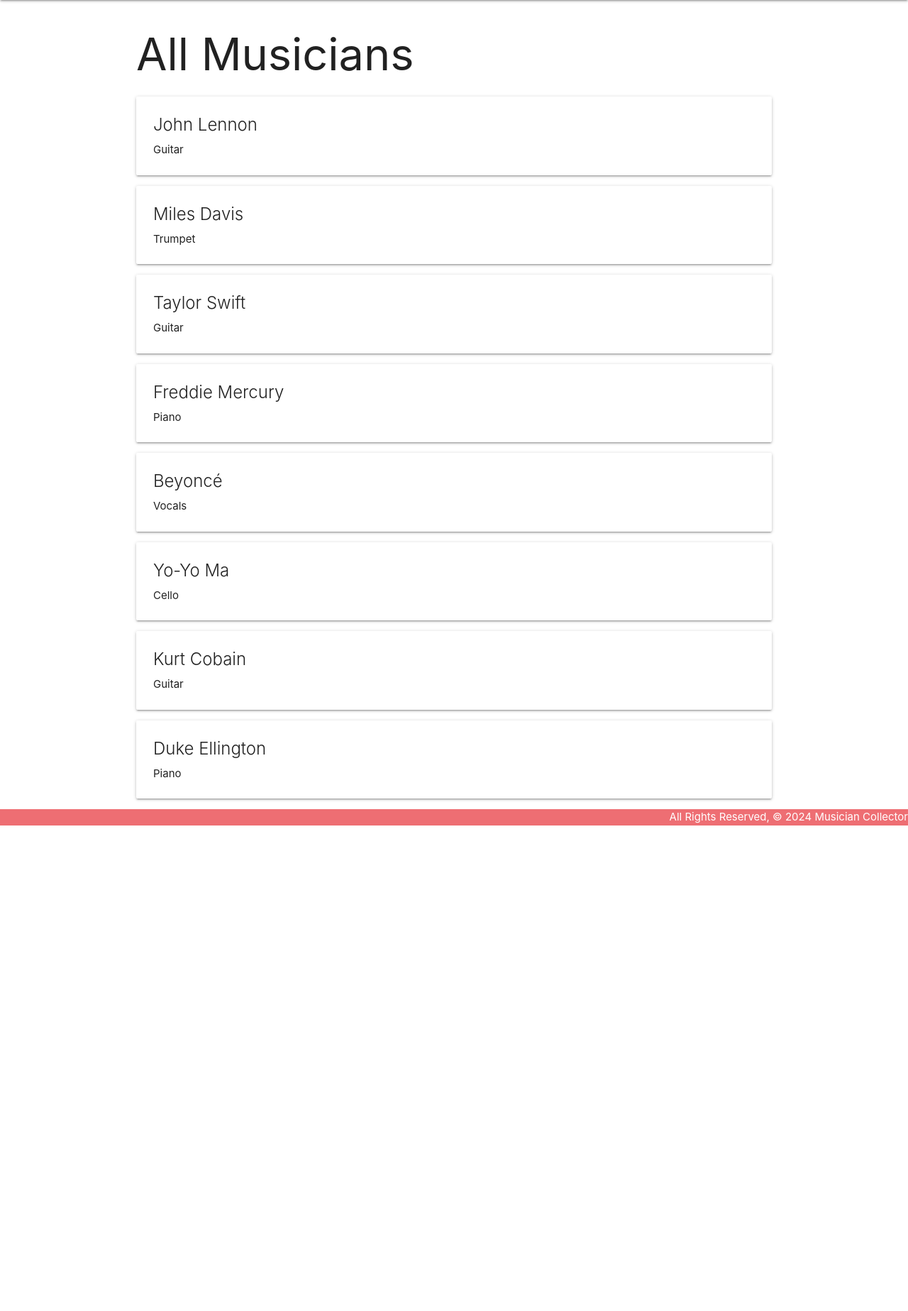
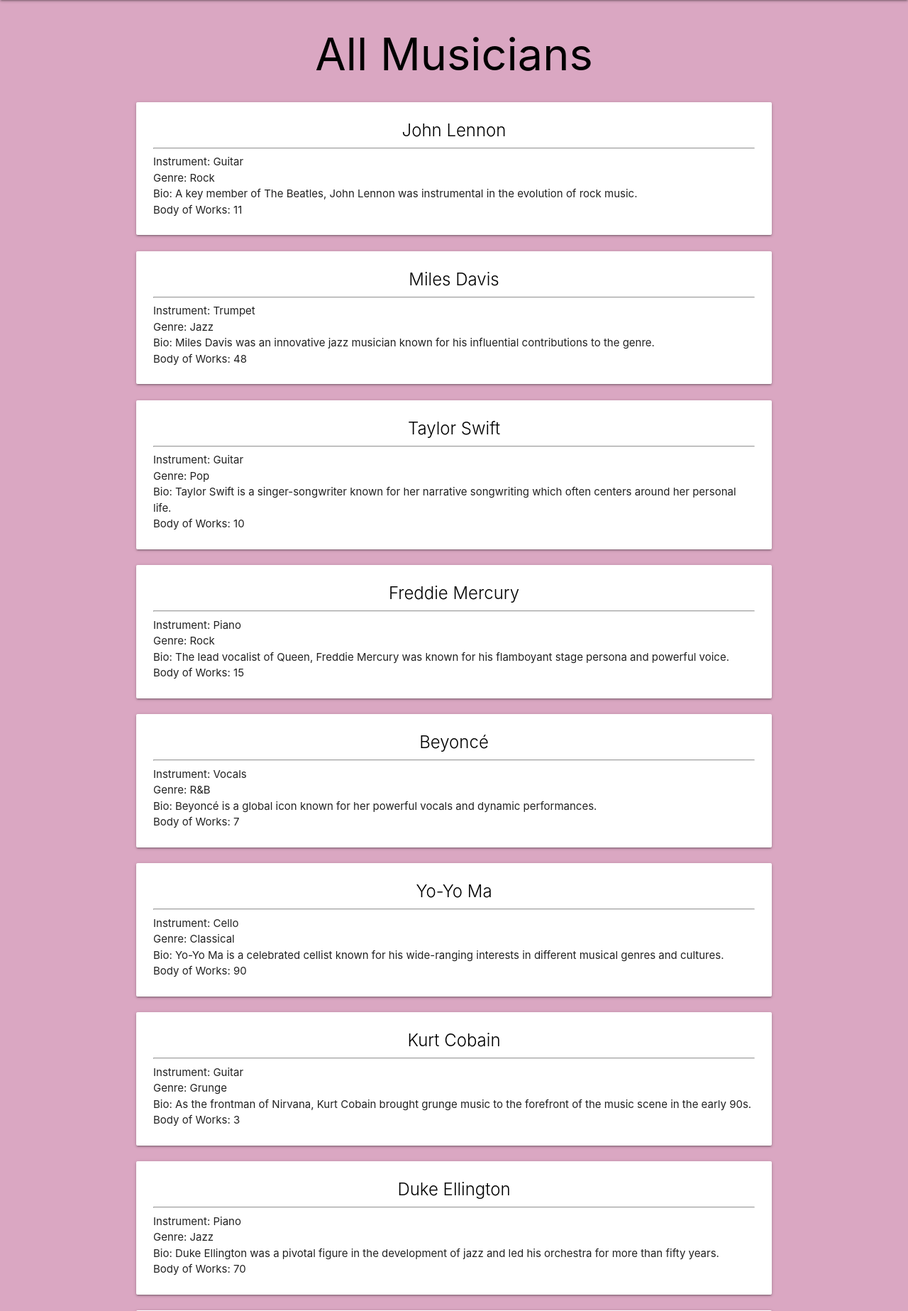
Before and after one commit to JaCrawford92/musician_collector, a Django app: page /musicians/ in a window 1280 px wide. Shown: the part 64-1911 px from the top of the page at 71% size. Before the commit the page ends 1227 px from the top, so only its background shows below. Run offline with Django 5.2, Linux system fonts and the light colour scheme.

Commit message:
some styling added

```diff
--- a/musiciancollector_app/static/css/style.css
+++ b/musiciancollector_app/static/css/style.css
@@ -2,13 +2,30 @@ body {
     display: flex;
     min-height: 100vh;
     flex-direction: column;
-  }
+    background-color: rgb(218, 167, 194);
+}
 
-  main {
+h1 {
+    text-align: center;
+    color: rgb(0, 0, 0);
+}
+
+.container {
+    display: flex;
+    flex-direction: column;
+    min-height: 100vh;
+}
+
+.card-title {
+    text-align: center;
+    color: rgb(0, 0, 0);
+}
+
+main {
     flex: 1 0 auto;
-  }
+}
 
-  footer.page-footer {
+footer.page-footer {
     padding-top: 0;
     text-align: right;
-  }
+}
--- a/musiciancollector_app/templates/musicians/home.html
+++ b/musiciancollector_app/templates/musicians/home.html
@@ -1,6 +1,7 @@
 {% extends 'musicians/base.html' %}
 {% block content %}
 
-<h1>Welcome Musician Collector</h1>
+<h2>Welcome Musician Collector</h2>
+<h5><p>Musician collector lets you browse different type of artist.</p></h5>
 
 {% endblock %}
--- a/musiciancollector_app/templates/musicians/index.html
+++ b/musiciancollector_app/templates/musicians/index.html
@@ -5,10 +5,15 @@
 
 {% for musician in musicians %}
     <div class="card">
-        <div class="card-content">
-        <span class="card-title">{{ musician.name }}</span>
-        <p>{{ musician.instrument }}</p>
-        <p>{{ musician.bio }}</p>
+        <div class="card-container">
+            <div class="card-content">
+            <span class="card-title">{{ musician.name }}</span>
+            <hr>
+            <p>Instrument: {{ musician.instrument }}</p>
+            <p>Genre: {{ musician.genre }}</p>
+            <p>Bio: {{ musician.bio }}</p>
+            <p>Body of Works: {{ musician.body_of_works }}</p>
+            </div>
         </div>
     </div>
 {% endfor %}
--- a/musiciancollector_app/views.py
+++ b/musiciancollector_app/views.py
@@ -2,14 +2,24 @@ from django.shortcuts import render
 # from django.http import HttpResponse
 
 musicians = [
-    {"name": "John Lennon", "instrument": "Guitar", "genre": "Rock", "band": "The Beatles"},
-    {"name": "Miles Davis", "instrument": "Trumpet", "genre": "Jazz", "solo_artist": True},
-    {"name": "Taylor Swift", "instrument": "Guitar", "genre": "Pop", "solo_artist": True},
-    {"name": "Freddie Mercury", "instrument": "Piano", "genre": "Rock", "band": "Queen"},
-    {"name": "Beyoncé", "instrument": "Vocals", "genre": "R&B", "solo_artist": True},
-    {"name": "Yo-Yo Ma", "instrument": "Cello", "genre": "Classical", "solo_artist": True},
-    {"name": "Kurt Cobain", "instrument": "Guitar", "genre": "Grunge", "band": "Nirvana"},
-    {"name": "Duke Ellington", "instrument": "Piano", "genre": "Jazz", "band": "Duke Ellington Orchestra"}
+    {"name": "John Lennon", "instrument": "Guitar", "genre": "Rock", "bio": "A key member of The Beatles, John Lennon was instrumental in the evolution of rock music.", "body_of_works": 11},  # Includes solo and The Beatles
+    {"name": "Miles Davis", "instrument": "Trumpet", "genre": "Jazz", "bio": "Miles Davis was an innovative jazz musician known for his influential contributions to the genre.", "body_of_works": 48},  # Studio albums
+    {"name": "Taylor Swift", "instrument": "Guitar", "genre": "Pop", "bio": "Taylor Swift is a singer-songwriter known for her narrative songwriting which often centers around her personal life.", "body_of_works": 10},  # Studio albums
+    {"name": "Freddie Mercury", "instrument": "Piano", "genre": "Rock", "bio": "The lead vocalist of Queen, Freddie Mercury was known for his flamboyant stage persona and powerful voice.", "body_of_works": 15},  # With Queen and solo
+    {"name": "Beyoncé", "instrument": "Vocals", "genre": "R&B", "bio": "Beyoncé is a global icon known for her powerful vocals and dynamic performances.", "body_of_works": 7},  # Studio albums
+    {"name": "Yo-Yo Ma", "instrument": "Cello", "genre": "Classical", "bio": "Yo-Yo Ma is a celebrated cellist known for his wide-ranging interests in different musical genres and cultures.", "body_of_works": 90},  # Includes collaborations and solo albums
+    {"name": "Kurt Cobain", "instrument": "Guitar", "genre": "Grunge", "bio": "As the frontman of Nirvana, Kurt Cobain brought grunge music to the forefront of the music scene in the early 90s.", "body_of_works": 3},  # Studio albums with Nirvana
+    {"name": "Duke Ellington", "instrument": "Piano", "genre": "Jazz", "bio": "Duke Ellington was a pivotal figure in the development of jazz and led his orchestra for more than fifty years.", "body_of_works": 70},  # Includes extensive discography with many albums
+    {"name": "Bob Marley", "instrument": "Guitar", "genre": "Reggae", "bio": "Bob Marley was a Jamaican singer-songwriter who became an international musical and cultural icon, blending mostly reggae, ska, and rocksteady in his compositions.", "body_of_works": 13},
+    {"name": "Billie Holiday", "instrument": "Vocals", "genre": "Jazz", "bio": "An American jazz and swing music singer with a career spanning nearly thirty years, Billie Holiday had a profound influence on jazz music and pop singing.", "body_of_works": 12},
+    {"name": "Aretha Franklin", "instrument": "Piano", "genre": "Soul", "bio": "Known as the 'Queen of Soul', Aretha Franklin was an American singer, songwriter, and pianist known for her powerful voice and emotional delivery.", "body_of_works": 38},
+    {"name": "Claude Debussy", "instrument": "Piano", "genre": "Classical", "bio": "A French composer, Debussy is considered one of the most influential composers of the late 19th and early 20th centuries, known for his use of non-traditional scales and chromaticism.", "body_of_works": 31},  # Compositions
+    {"name": "Dolly Parton", "instrument": "Guitar", "genre": "Country", "bio": "An American singer, songwriter, and businesswoman, Dolly Parton is known for her work in country music and has composed over 3,000 songs.", "body_of_works": 50},
+    {"name": "Daft Punk", "instrument": "Synthesizer", "genre": "Electronic", "bio": "A French electronic music duo widely regarded as one of the most influential acts in dance music history, known for their use of visual components and disguises.", "body_of_works": 4},
+    {"name": "Shakira", "instrument": "Vocals", "genre": "Pop", "bio": "Colombian singer, songwriter, dancer, and record producer, Shakira is noted for her musical versatility that incorporates elements from multiple genres and cultures.", "body_of_works": 11},
+    {"name": "Ennio Morricone", "instrument": "Orchestrator", "genre": "Film Score", "bio": "An Italian composer, orchestrator, conductor, and former trumpet player who wrote music in a wide range of musical styles, Morricone is considered one of the most influential and best-selling film composers of all time.", "body_of_works": 400},  # Film scores and albums
+    {"name": "B.B. King", "instrument": "Guitar", "genre": "Blues", "bio": "Known as the King of the Blues, B.B. King was an American blues singer, electric guitarist, songwriter, and record producer.", "body_of_works": 43},
+    {"name": "Björk", "instrument": "Vocals", "genre": "Alternative", "bio": "An Icelandic singer, songwriter, composer, actress, and DJ, Björk is known for her eclectic music style that draws on influences from a range of genres.", "body_of_works": 10}
 ]
 
 # Create your views here.
```
